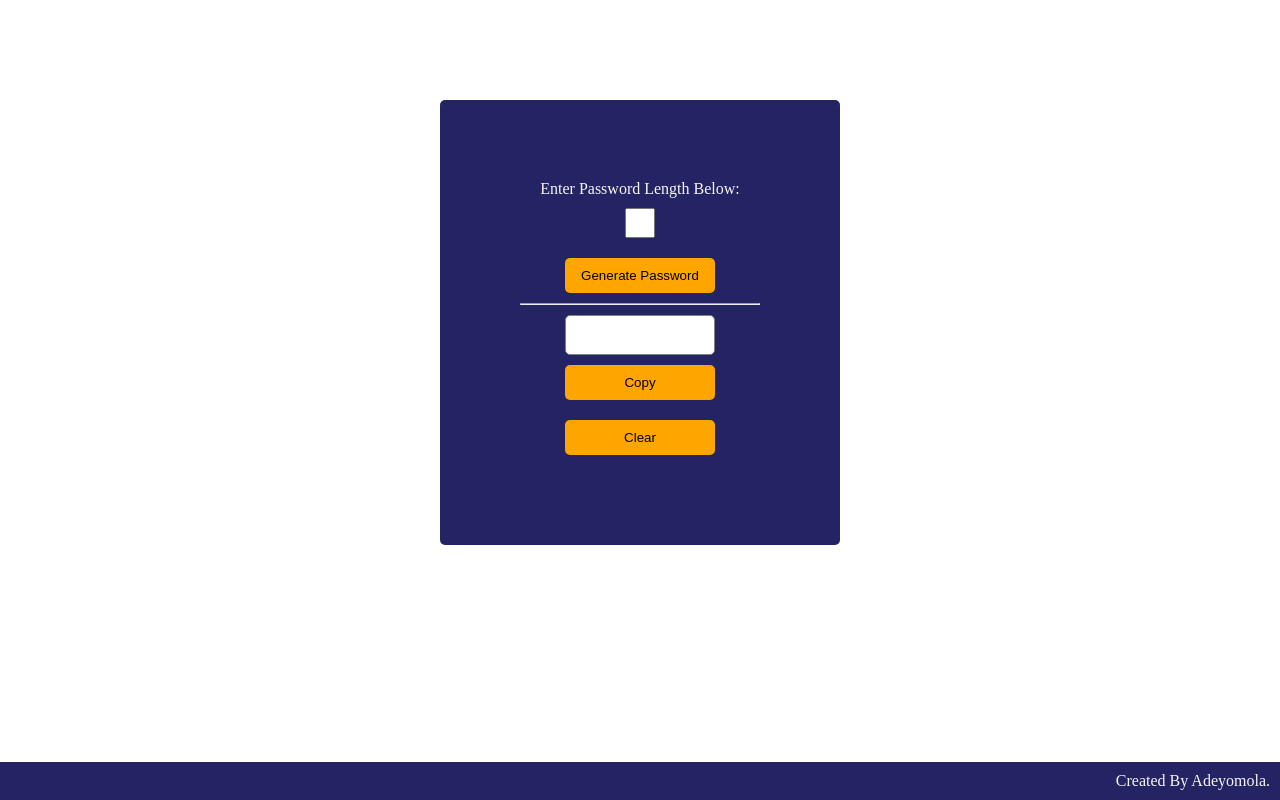
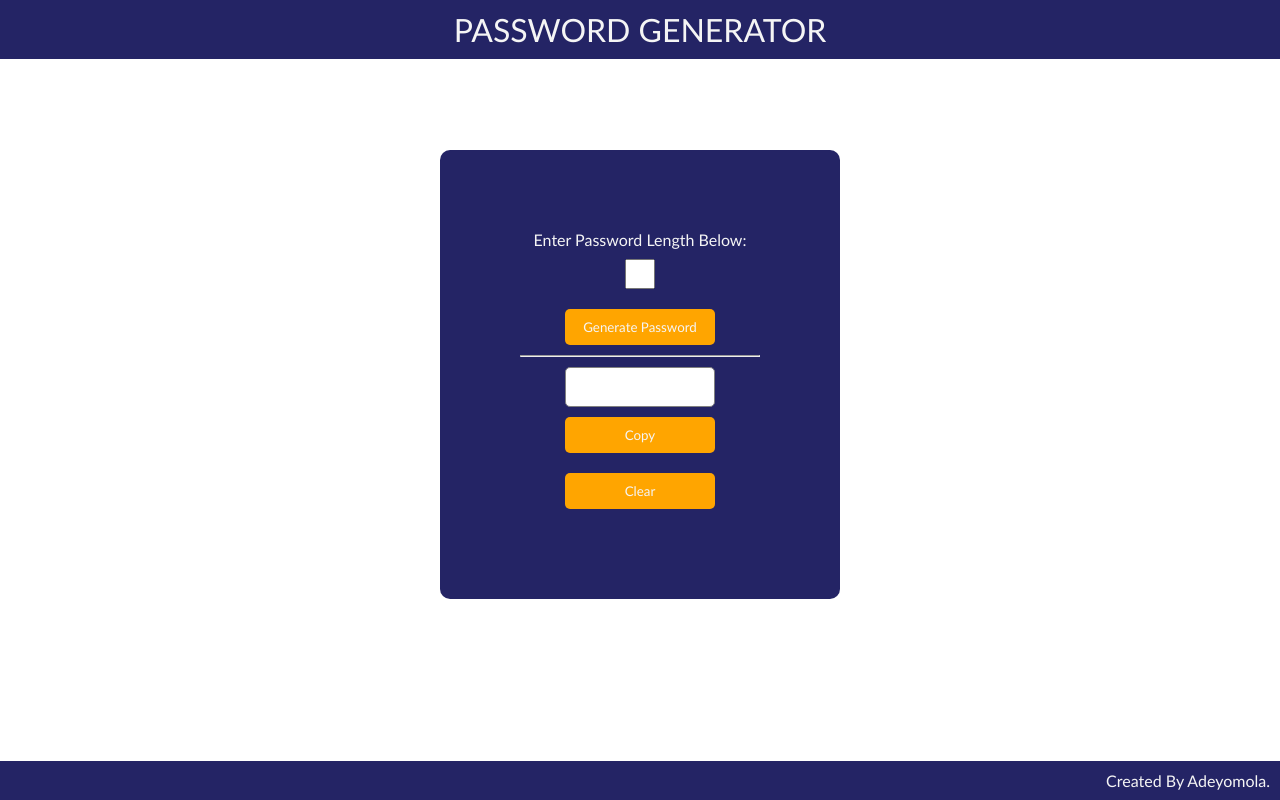
Before and after one commit to Adeyomola/password_generator, a plain HTML site: page index.html in a window 1280 px wide. Drawn offline with Linux system fonts and the light colour scheme.

Commit message:
Updated Styling

```diff
--- a/index.html
+++ b/index.html
@@ -11,6 +11,7 @@
 </head>
 
 <body>
+    <header>PASSWORD GENERATOR</header>
     <main>
         <div>
             Enter Password Length Below:
--- a/password_generator.css
+++ b/password_generator.css
@@ -13,10 +13,22 @@ body {
     max-width: 100%;
 }
 
+header {
+    position: fixed;
+    top: 0px;
+    background-color: rgba(14, 14, 86, 0.904);
+    width: 100%;
+    text-align: center;
+    color: whitesmoke;
+    padding: 10px;
+    font-size: 2em;
+    font-family: calibri;
+}
+
 main {
     width: 800px;
     max-width: 100%;
-    margin: 100px auto 0 auto;
+    margin: 150px auto 0 auto;
     min-height: 400px;
 }
 
@@ -29,9 +41,10 @@ div {
     margin: 40px auto 0 auto;
     background-color: rgba(14, 14, 86, 0.904);
     padding: 80px;
-    border-radius: 5px;
+    border-radius: 10px;
     text-align: center;
     color: whitesmoke;
+    font-family: candara;
 }
 
 div>input {
@@ -48,6 +61,8 @@ div>button {
     border: none;
     padding: 10px;
     background-color: orange;
+    color: whitesmoke;
+    font-family: calibri;
 }
 
 div>#output {
@@ -72,10 +87,10 @@ button:active {
 footer {
     position: fixed;
     bottom: 0px;
-    right: 0px;
     background-color: rgba(14, 14, 86, 0.904);
     width: 100%;
     text-align: right;
     color: whitesmoke;
     padding: 10px;
+    font-family: calibri;
 }
```
